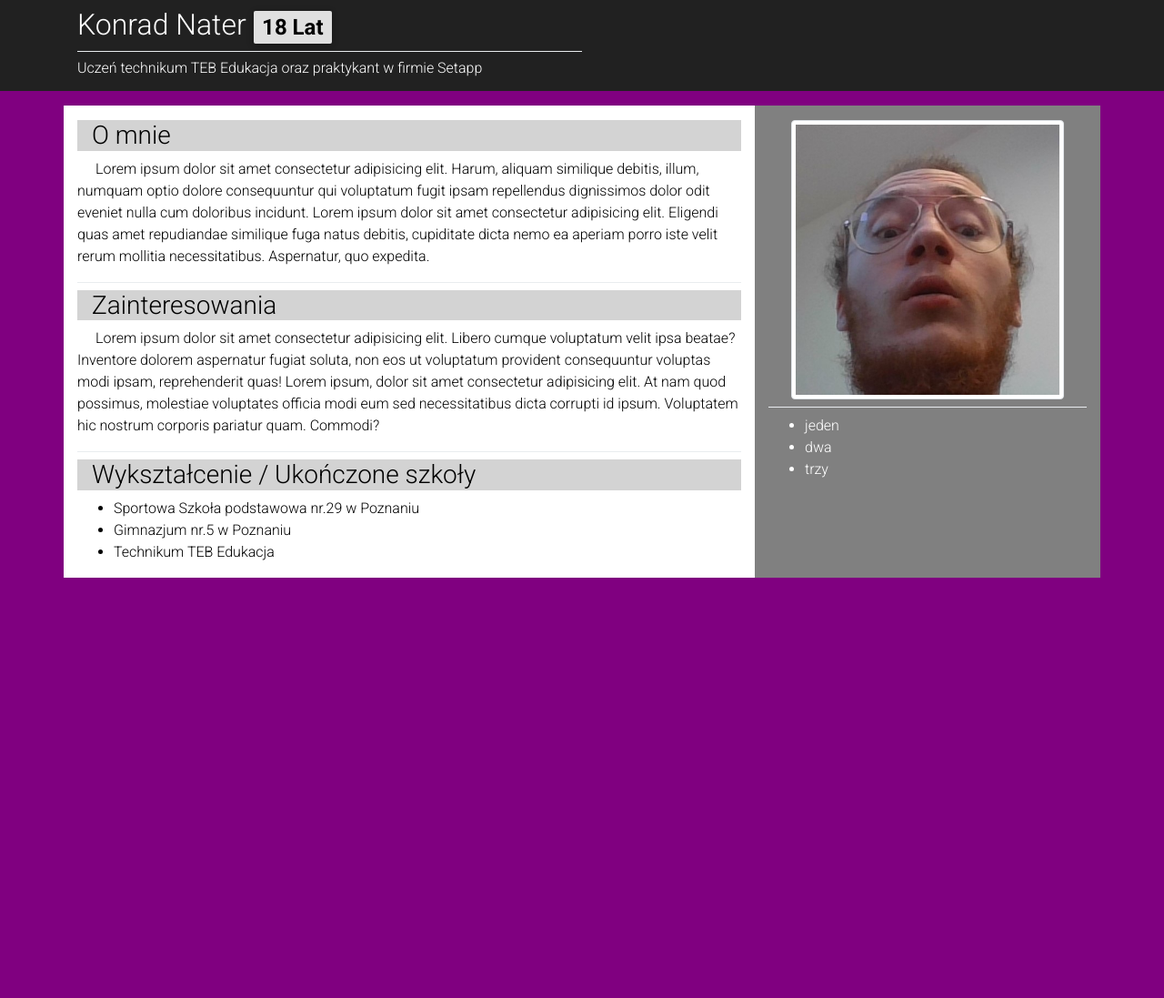
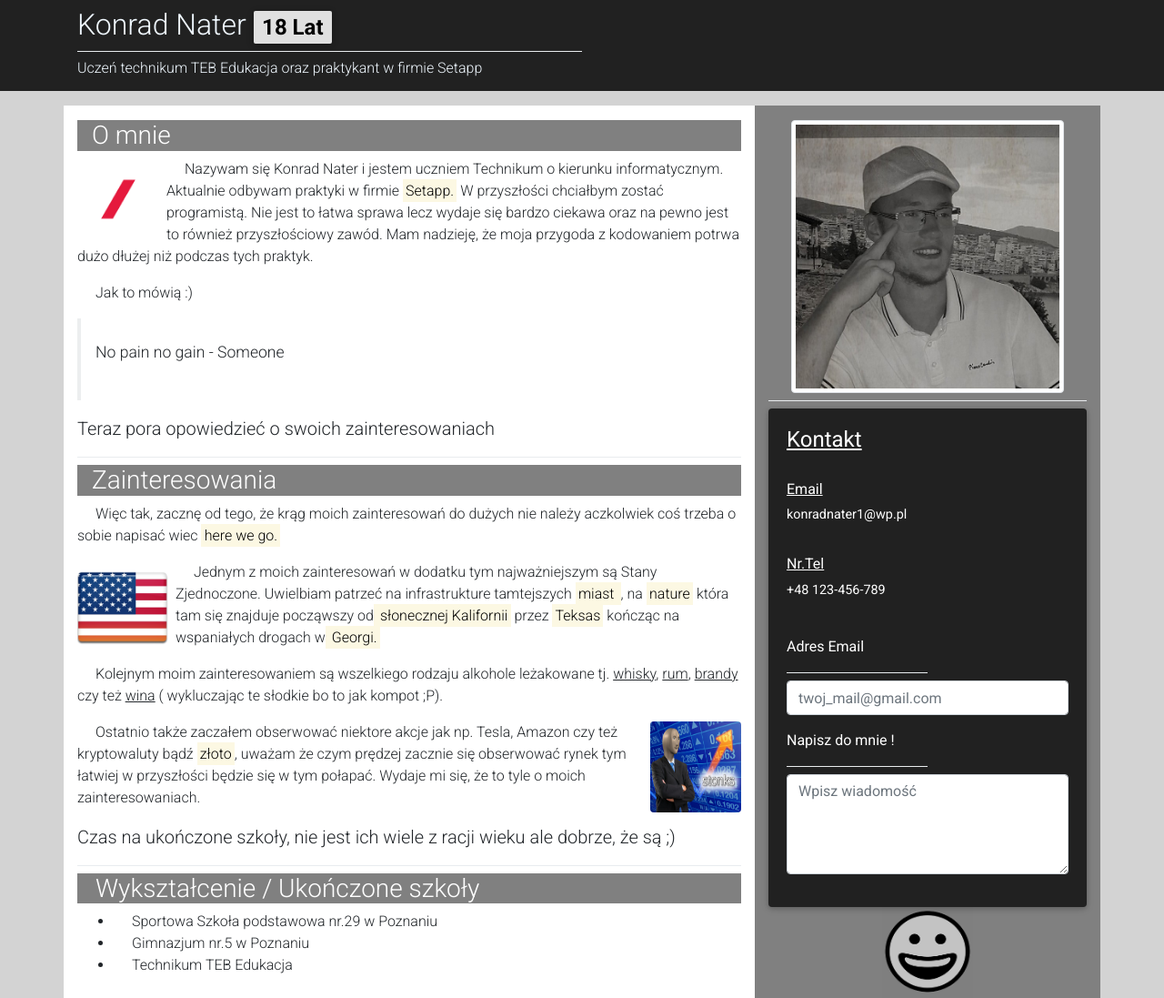
Before and after one commit to kombatross/wizytoweczka, a PHP site: page / in a window 1280 px wide. Shown: the whole page at 91% size. Before the commit the page ends 635 px from the top, so only its background shows below. Run offline with PHP 8.4, Linux system fonts and the light colour scheme; some libraries are stand-ins or nearby versions.

Commit message:
malutkie dodatki

```diff
--- a/css/style.css
+++ b/css/style.css
@@ -1,41 +1,60 @@
-body{
-    background: purple;
-    color: white;
+body {
+    background: lightgray;
+    /* color: white; */
     background-size: 100vw 100vh;
 }
 
-.place1{
-	color: black;
-}
 
-.gray{
 
+.gray {
     background-color: lightgray;
 }
 
-@media (max-width: 360px){
+@media (max-width: 767px){
 
-	.flower{
+.ElContacto{
+
+        display: none;
+}
+.smile-face{
+    width: 50px;
+    height: 50px;
+}
+
+.rounded{
+    max-width: 50%;
+}
+
+}
+
+@media (max-width:279px){
+
+    .smile-face{
+        display: none;
+    }
+}
+
+
+
+@media (max-width: 360px) {
+    .flower {
         font-size: 1rem;
     }
-	.flower1{
+    .flower1 {
         font-size: 0.75rem;
     }
 }
-/* @media (max-width: 320px){
 
-	.flower{
-		font-size: 1rem;
+.flower1{
+    text-indent: 20px;
 }
 
 
-} */
-h3{
+
+h3 {
     width: 100%;
 }
-p { text-indent: 20px; }
 
-.bg-warning{
-
+.bg-warning {
     background-color: gray !important;
 }
--- a/index.html
+++ b/index.html
@@ -15,7 +15,7 @@
 
 <body>
     <header>
-      <div class="container-fluid bg-dark py-2">
+        <div class="container-fluid bg-dark py-2" style="color: aliceblue;">
             <div class="container">
                 <h2>Konrad Nater <span class="badge badge-light"> 18 Lat</span></h2>
                 <div class="dropdown-divider col-6"></div>
@@ -25,42 +25,86 @@
     </header>
     <main>
 
-    <section >
+        <section>
             <div class="container">
                 <div class="row ">
                     <div class="col-8  bg-white place1 mt-3">
-                <div class="gray">
+                        <div class="bg-warning"style="color: white;">
                             <h3 class="mt-3 flower ml-3"> O mnie</h3>
                         </div>
-                <p class="flower1"> Lorem ipsum dolor sit amet consectetur adipisicing elit. Harum, aliquam similique debitis, illum, numquam optio dolore consequuntur qui voluptatum fugit ipsam repellendus dignissimos dolor odit eveniet nulla cum doloribus incidunt. Lorem ipsum dolor sit amet consectetur adipisicing elit. Eligendi quas amet repudiandae similique fuga natus debitis, cupiditate dicta nemo ea aperiam porro iste velit rerum mollitia necessitatibus. Aspernatur, quo expedita.</p>
+                        <img class="float-left rounded mr-2" src="img/setapp.png" alt="Setapp" width="90" height="90">
+                        <p class="flower1"> Nazywam się Konrad Nater i jestem uczniem Technikum o kierunku informatycznym. Aktualnie odbywam praktyki w firmie <mark>Setapp.</mark>
+                            </span> W przyszłości chciałbym zostać programistą. Nie jest to łatwa sprawa lecz wydaje się bardzo ciekawa oraz na pewno jest to również przyszłościowy zawód. Mam nadzieję, że moja przygoda z kodowaniem potrwa dużo dłużej
+                            niż podczas tych praktyk.</p>
+                        <p class="flower1"> Jak to mówią :)</p>
+                        <blockquote class="blockquote">
+                            <p> No pain no gain - Someone</p>
+                        </blockquote>
+                        <p class="lead"> Teraz pora opowiedzieć o swoich zainteresowaniach </p>
                         <div class="dropdown-divider"></div>
-                <div class="gray">
+                        <div class="bg-warning"style="color: white;">
                             <h3 class=" flower ml-3"> Zainteresowania</h3>
                         </div>
-                <p class="flower1">Lorem ipsum dolor sit amet consectetur adipisicing elit. Libero cumque voluptatum velit ipsa beatae? Inventore dolorem aspernatur fugiat soluta, non eos ut voluptatum provident consequuntur voluptas modi ipsam, reprehenderit quas! Lorem ipsum, dolor sit amet consectetur adipisicing elit. At nam quod possimus, molestiae voluptates officia modi eum sed necessitatibus dicta corrupti id ipsum. Voluptatem hic nostrum corporis pariatur quam. Commodi?</p>
-                <div class="dropdown-divider"></div>
-                <div class="gray">
-                <h3 class=" flower ml-3"> Wykształcenie / Ukończone szkoły</h3>
+                        <p class="flower1">Więc tak, zacznę od tego, że krąg moich zainteresowań do dużych nie należy aczkolwiek coś trzeba o sobie napisać wiec
+                            <mark>here we go.</mark> </p>
+                            <img src="img/usa.jpg" class="float-left rounded mr-2"alt="USA" width="100" height="100">
+                            <p class="flower1">Jednym z moich zainteresowań w dodatku tym najważniejszym są Stany Zjednoczone. Uwielbiam patrzeć na infrastrukture tamtejszych
+                            <mark> miast </mark>, na <mark>nature</mark> która tam się znajduje począwszy od<mark> słonecznej Kalifornii</mark> przez <mark>Teksas</mark> kończąc na wspaniałych drogach w<mark> Georgi.</mark></p>
+                            </p>
+                             <p class="flower1">Kolejnym moim zainteresowaniem
+                            są wszelkiego rodzaju alkohole leżakowane tj. <u>whisky</u>, <u>rum</u>, <u>brandy </u> czy też <u>wina</u> ( wykluczając te słodkie bo to jak kompot ;P). </p>
+                            <img src="img/stonks.png" class="float-right rounded ml-2"alt="Stonks" width="100" height="100">
+
+                            <p class="flower1">Ostatnio także zaczałem obserwować niektore akcje jak np. Tesla, Amazon czy też kryptowaluty bądź <mark>złoto</mark>, uważam że czym prędzej zacznie się obserwować rynek tym łatwiej w przyszłości będzie się w tym połapać. Wydaje mi się, że to tyle o moich zainteresowaniach. </p>
+                        <p class="lead"> Czas na ukończone szkoły, nie jest ich wiele z racji wieku ale dobrze, że są ;)</p>
+                        <div class=" dropdown-divider "></div>
+                        <div class="bg-warning "style="color: white;">
+                            <h3 class=" flower1  "> Wykształcenie / Ukończone szkoły</h3>
                         </div>
                         <ul>
-                    <li class="flower1">Sportowa Szkoła podstawowa nr.29 w Poznaniu </li>
-                    <li class="flower1">Gimnazjum nr.5 w Poznaniu</li>
-                    <li class="flower1">Technikum TEB Edukacja</li>
+                            <li class="flower1 ">Sportowa Szkoła podstawowa nr.29 w Poznaniu </li>
+                            <li class="flower1 ">Gimnazjum nr.5 w Poznaniu</li>
+                            <li class="flower1 ">Technikum TEB Edukacja</li>
                         </ul>
 
 
                     </div>
 
-            <div class="col-4 float-right mt-3 bg-warning">
+                    <div class="col-4 float-right mt-3 bg-warning ">
+                        <div class="text-center ">
+                            <img src="img/ryj.jpg " class="img-fluid img-thumbnail mt-3 " alt="Twarz " width="300 " height="300 ">
+                        </div>
+                        <div class="dropdown-divider "></div>
+
+                        <div class="col-xs-4 card bg-dark" style=" color: white;">
+                            <div class="card-body">
+                                <h4 class="card-title" style="color: White;"><u>Kontakt</u></h5>
+
+                                    <br>
+                                <h6 class="card-subtitle mb-2"><u>Email</u></h6>
+                                <p class="card-text" style="color: white;">konradnater1@wp.pl</p>
+                                <br>
+                                <h6 class="card-subtitle mb-2"><u>Nr.Tel</u></h6>
+                                <p class="card-text" style="color: white;">+48 123-456-789</p>
+                                <br>
+                                <div class="ElContacto">
+                                <div class="mb-3">
+                                    <p>Adres Email</p>
+                                    <div class="dropdown-divider col-6"></div>
+                                    <input type="email" class="form-control" placeholder="twoj_mail@gmail.com">
+                                  </div>
+                                  <div class="mb-3">
+                                    <p>Napisz do mnie !</p>
+                                    <div class="dropdown-divider col-6 "></div>
+                                    <textarea class="form-control" rows="4" placeholder="Wpisz wiadomość"></textarea>
+                                  </div>
+                                </div>
+                            </div>
+                          </div>
                           <div class="text-center">
-                <img src="img/ryj.jpg" class="img-fluid img-thumbnail mt-3" alt="Twarz" width="300" height="300">
+                          <img class="smile-face" src="img/smile.png" alt="SmileFace" width="100" height="100" >
                             </div>
-                <div class="dropdown-divider"></div>
-            <ul>
-                <li>jeden</li>
-                <li>dwa</li>
-                <li>trzy</li>
-            </ul>
+                    </div>
 
                     </div>
 
@@ -74,11 +118,11 @@
 
     </main>
 
-  <script type="text/javascript" src="js/jquery.min.js"></script>
-  <script type="text/javascript" src="js/popper.min.js"></script>
-  <script type="text/javascript" src="js/bootstrap.min.js"></script>
-  <script type="text/javascript" src="js/mdb.min.js"></script>
-  <script type="text/javascript"></script>
+    <script type="text/javascript " src="js/jquery.min.js "></script>
+    <script type="text/javascript " src="js/popper.min.js "></script>
+    <script type="text/javascript " src="js/bootstrap.min.js "></script>
+    <script type="text/javascript " src="js/mdb.min.js "></script>
+    <script type="text/javascript "></script>
 
 </body>
 
```
Also changed, not shown: README.md, img/ryj.jpg, img/ryj1.jpg (added), img/setapp.png (added), img/smile.png (added), img/stonks.png (added), img/usa.jpg (added). Lines whose indentation alone changed are shown as unchanged.
